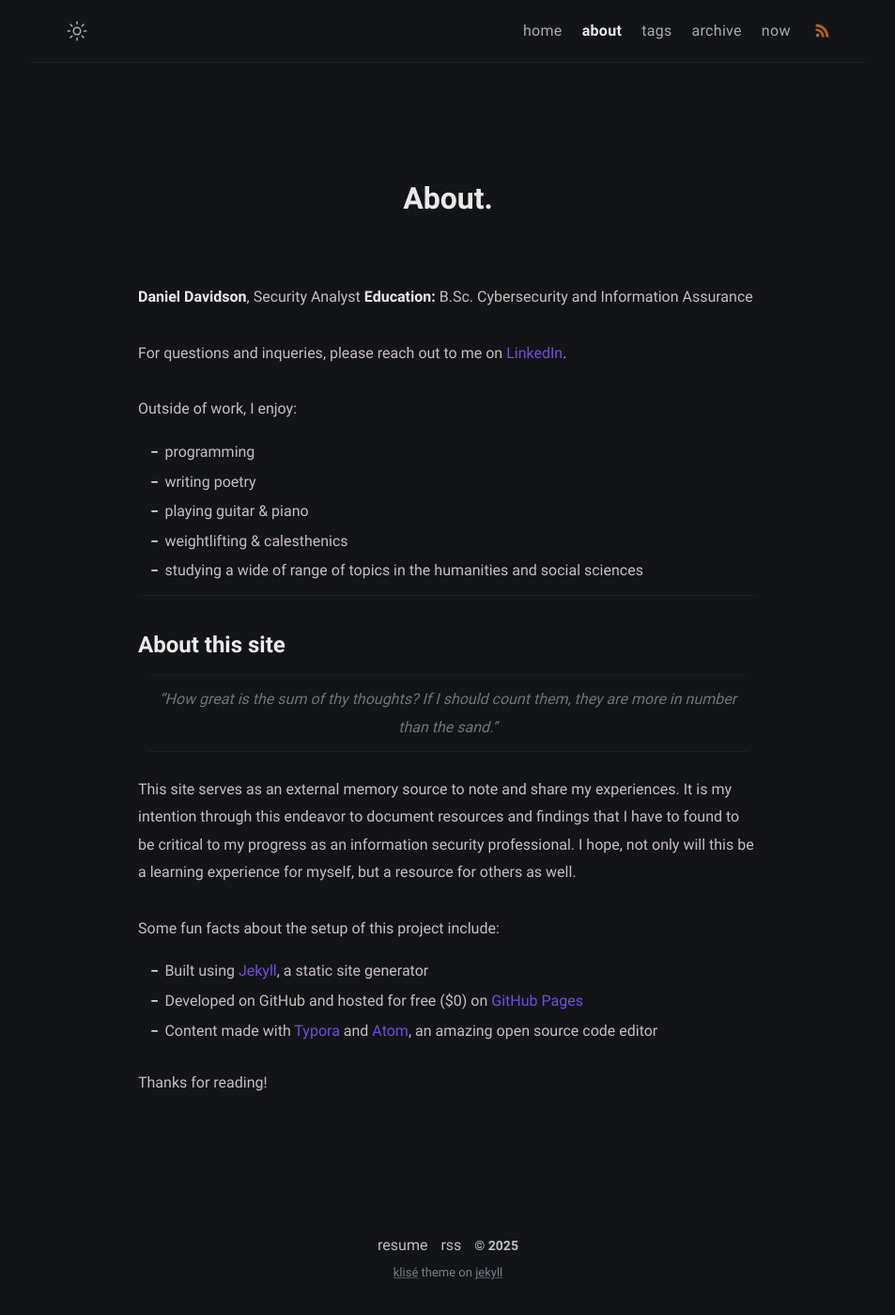
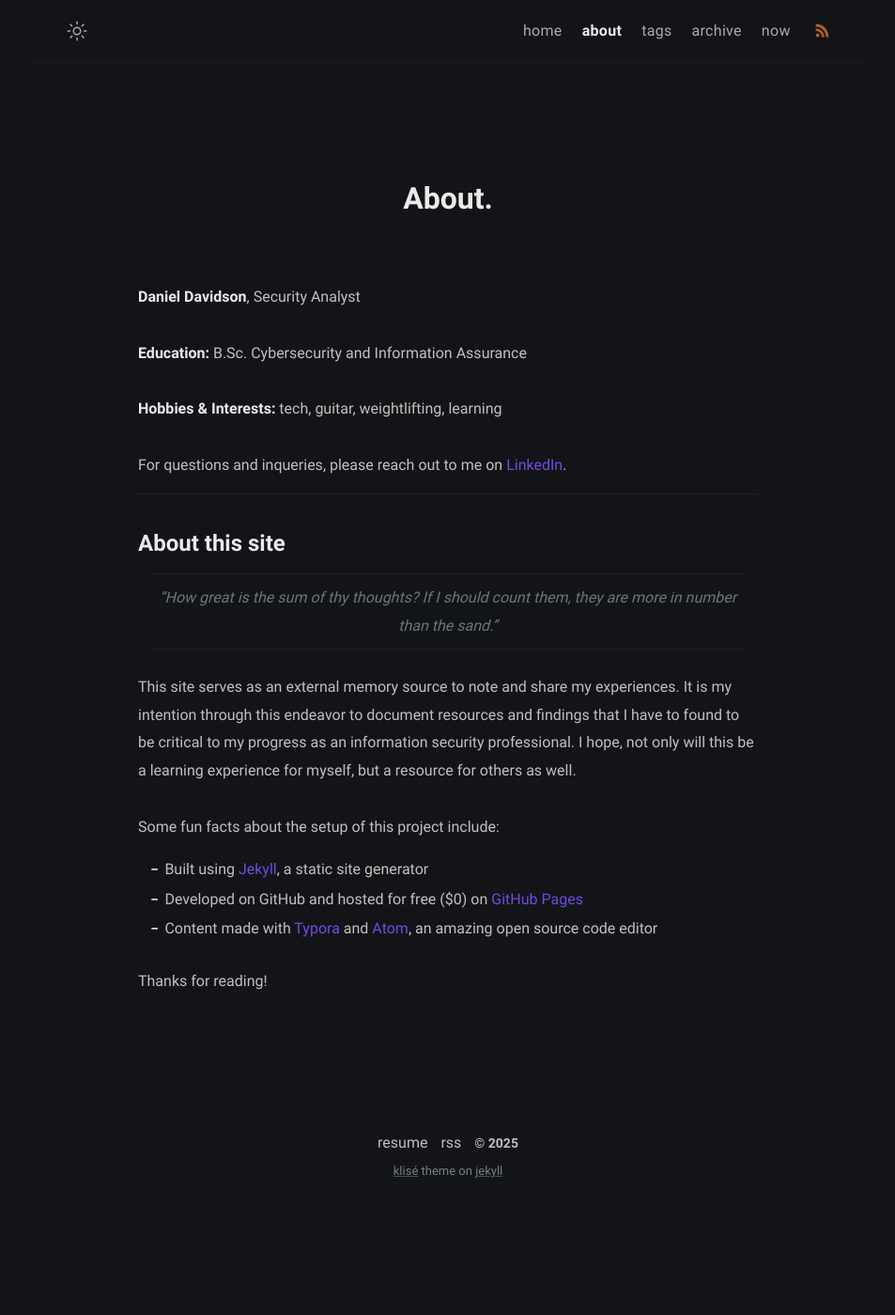
Before and after one commit to dadavidson/dadavidson-blog, a Jekyll site: the page built from about.md, in a window 1280 px wide. Shown: the whole page at 94% size, without its empty margins (163-1116 px from the left). Built offline with Jekyll 4.4.1, drawn with Linux system fonts in a browser that asks for light colours; after the commit the page ends 1290 px from its top, so only the background shows below that.

Commit message:
Update about.md

```diff
--- a/about.md
+++ b/about.md
@@ -6,16 +6,12 @@ weight: 1
 ---
 
 **Daniel Davidson**, Security Analyst
+
 **Education:** B.Sc. Cybersecurity and Information Assurance
 
+**Hobbies & Interests:** tech, guitar, weightlifting, learning
+
 For questions and inqueries, please reach out to me on [LinkedIn](https://linkedin.com/in/danieldav).
-
-Outside of work, I enjoy:
-- programming
-- writing poetry
-- playing guitar & piano
-- weightlifting & calesthenics
-- studying a wide of range of topics in the humanities and social sciences
 
 ------
 
```
